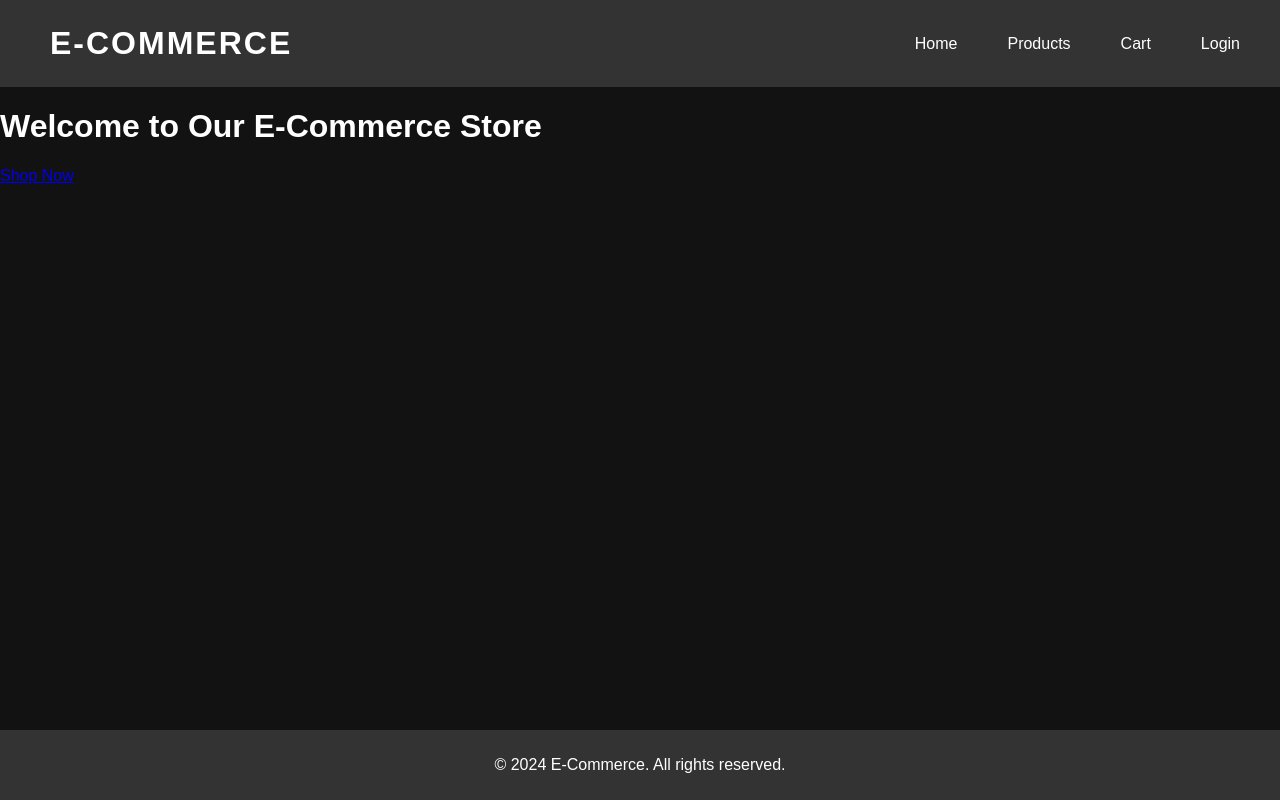
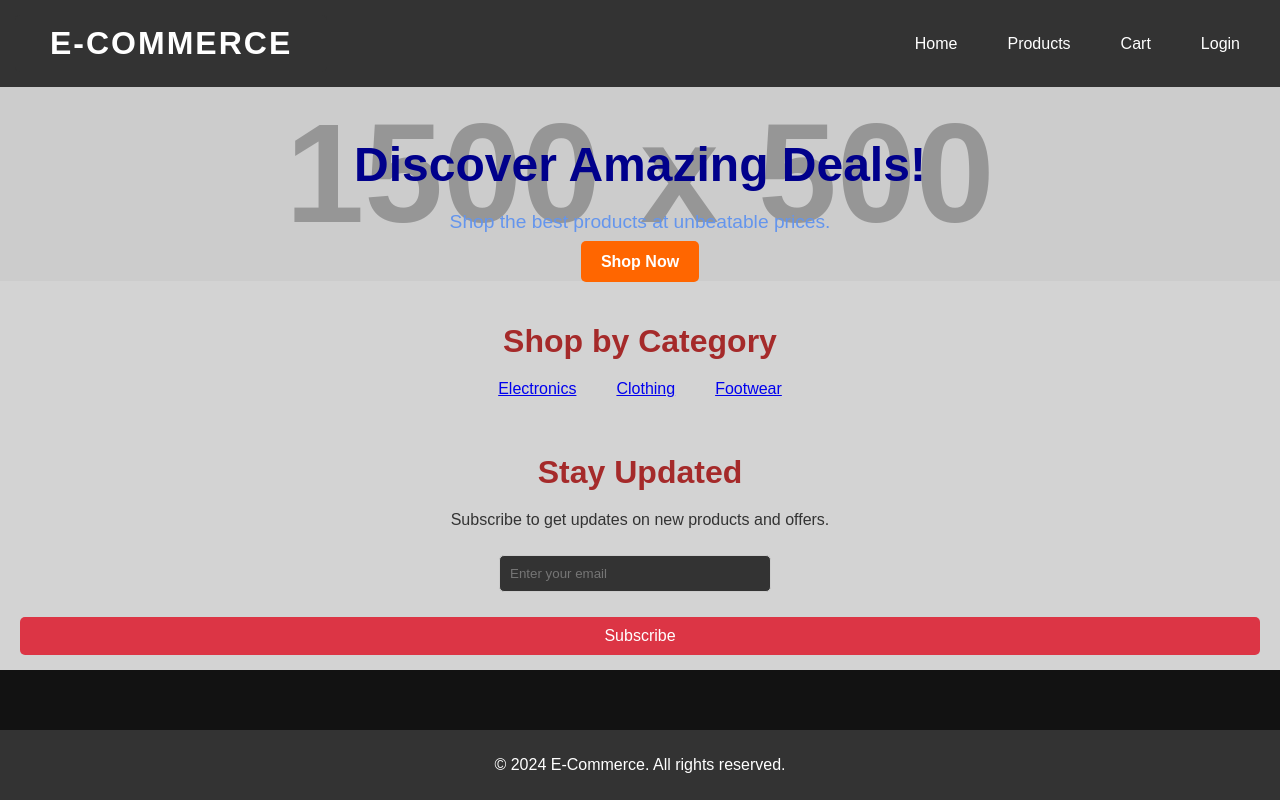
Before and after one commit to ashwini-karke/E-Commerce, a React (Vite) app in the folder e-commerce-frontend/: page / in a window 1280 px wide. Built offline with nearby package versions, Linux system fonts and the light colour scheme; the HTML template or start-up script is replaced by a standard one.

Commit message:
updated changes

```diff
--- a/e-commerce-frontend/src/components/Header.tsx
+++ b/e-commerce-frontend/src/components/Header.tsx
@@ -5,6 +5,7 @@ const Header: React.FC = () => {
   const token = localStorage.getItem("token");
   const user = localStorage.getItem("user");
   const parsedUser = user ? JSON.parse(user) : null;
+  const isAdmin = parsedUser?.isAdmin;
 
   return (
     <header className="header">
@@ -15,11 +16,13 @@ const Header: React.FC = () => {
         <ul>
           <li><Link to="/">Home</Link></li>
           <li><Link to="/products">Products</Link></li>
-          <li><Link to="/checkout">Cart</Link></li>
+
+          {/* Hide Cart if user is an Admin */}
+          {!isAdmin && <li><Link to="/checkout">Cart</Link></li>}
 
           {token && parsedUser ? (
             <li>
-              <Link to={parsedUser.isAdmin ? "/admin-profile" : "/user-profile"}>
+              <Link to={isAdmin ? "/admin-profile" : "/user-profile"}>
                 Profile
               </Link>
             </li>
--- a/e-commerce-frontend/src/components/LoginForm.tsx
+++ b/e-commerce-frontend/src/components/LoginForm.tsx
@@ -71,7 +71,7 @@ const LoginForm = () => {
               ? "Already have an account? "
               : "Don't have an account? "}
             <a
-              href="#"
+              href="/register"
               onClick={() => setIsRegistering(!isRegistering)}
               className="toggle-link"
             >
--- a/e-commerce-frontend/src/components/RegisterForm.tsx
+++ b/e-commerce-frontend/src/components/RegisterForm.tsx
@@ -1,49 +1,64 @@
-// src/components/Register.tsx
 import React, { useState } from "react";
 import { registerUser } from "../services/auth.service";
+import { useNavigate } from "react-router-dom";
 
 const RegisterForm = () => {
   const [name, setName] = useState("");
   const [email, setEmail] = useState("");
   const [password, setPassword] = useState("");
   const [errorMessage, setErrorMessage] = useState("");
+  const navigate = useNavigate();
 
   const handleRegister = async (e: React.FormEvent) => {
     e.preventDefault();
     try {
-      const result = await registerUser(name, email, password);
-      console.log("User registered:", result);
-      window.location.href = "/login"; // Redirect after successful registration
+      const response = await registerUser(name, email, password);
+      console.log("User registered:", response);
+      navigate("/login"); // Redirect to login page
     } catch (error) {
+      console.error("Registration error:", error);
       setErrorMessage("Error registering user.");
     }
   };
 
   return (
-    <div>
+    <div className="form-container">
+      <div className="form-content">
         <h2>Register</h2>
-      {errorMessage && <div>{errorMessage}</div>}
-      <form onSubmit={handleRegister}>
+        {errorMessage && <div className="error">{errorMessage}</div>}
+        <form onSubmit={handleRegister} className="form">
           <input
             type="text"
             placeholder="Full Name"
             value={name}
             onChange={(e) => setName(e.target.value)}
+            required
           />
           <input
             type="email"
             placeholder="Email"
             value={email}
             onChange={(e) => setEmail(e.target.value)}
+            required
           />
           <input
             type="password"
             placeholder="Password"
             value={password}
             onChange={(e) => setPassword(e.target.value)}
+            required
           />
           <button type="submit">Register</button>
         </form>
+        <div className="toggle-form">
+          <span>
+            Already have an account?{" "}
+            <a href="/login" className="toggle-link">
+              Login
+            </a>
+          </span>
+        </div>
+      </div>
     </div>
   );
 };
--- /dev/null
+++ b/e-commerce-frontend/src/pages/Home/index.css
@@ -0,0 +1,176 @@
+/* General Styles */
+.homepage {
+  font-family: Arial, sans-serif;
+  margin: 0;
+  padding: 0;
+  text-align: center;
+  background-color: lightgray;
+  color: #333;
+}
+
+/* Hero Section */
+.hero {
+  background: url("https://via.placeholder.com/1500x500") no-repeat center
+    center/cover;
+  color: white;
+  padding: 10px 20px;
+}
+
+.hero h1 {
+  font-size: 3rem;
+  margin-bottom: 10px;
+  color: darkblue;
+}
+
+.hero p {
+  font-size: 1.2rem;
+  color: cornflowerblue;
+  margin-bottom: 20px;
+}
+
+.btn {
+  background: #ff6600;
+  color: white;
+  padding: 12px 20px;
+  border-radius: 5px;
+  text-decoration: none;
+  font-weight: bold;
+}
+
+.btn:hover {
+  background: #e55b00;
+}
+
+/* Featured Products */
+.featured,
+.categories,
+.offers,
+.newsletter {
+  padding: 15px 20px;
+}
+
+.featured h2,
+.categories h2,
+.offers h2,
+.newsletter h2 {
+    font-size: 2rem;
+    color: brown;
+    margin-bottom: 20px;
+}
+
+.product-list {
+  display: flex;
+  justify-content: center;
+  flex-wrap: wrap;
+  gap: 20px;
+}
+
+.product {
+  background: white;
+  padding: 15px;
+  border-radius: 8px;
+  box-shadow: 0px 4px 8px rgba(0, 0, 0, 0.1);
+  width: 250px;
+}
+
+.product img {
+  max-width: 100%;
+  border-radius: 8px;
+}
+
+.product h3 {
+  font-size: 1.2rem;
+  margin: 10px 0;
+}
+
+.product p {
+  font-size: 1.1rem;
+  color: #ff6600;
+  font-weight: bold;
+}
+
+.product button {
+  background: #007bff;
+  color: white;
+  border: none;
+  padding: 10px;
+  border-radius: 5px;
+  cursor: pointer;
+}
+
+.product button:hover {
+  background: #0056b3;
+}
+
+/* Categories */
+.home-category-list {
+  display: flex;
+  align-items: center;
+  gap: 40px;
+  justify-content: center;
+}
+
+.category-list a {
+  background: #28a745;
+  color: white;
+  padding: 10px 15px;
+  border-radius: 5px;
+  text-decoration: none;
+}
+
+.category-list a:hover {
+  background: #218838;
+}
+
+/* Offers Section */
+.offers {
+  background: #ffebcc;
+}
+
+.offers p {
+  font-size: 1.2rem;
+  margin-bottom: 20px;
+}
+
+/* Newsletter Signup */
+.newsletter input {
+  padding: 10px;
+  width: 250px;
+  border: 1px solid #ccc;
+  border-radius: 5px;
+  margin-right: 10px;
+}
+
+.newsletter button {
+  background: #dc3545;
+  color: white;
+  border: none;
+  padding: 10px;
+  border-radius: 5px;
+  cursor: pointer;
+}
+
+.newsletter button:hover {
+  background: #c82333;
+}
+
+/* Responsive Design */
+@media (max-width: 768px) {
+  .hero h1 {
+    font-size: 2.5rem;
+  }
+
+  .product-list {
+    flex-direction: column;
+    align-items: center;
+  }
+
+  .category-list {
+    flex-direction: column;
+  }
+
+  .newsletter input {
+    width: 100%;
+    margin-bottom: 10px;
+  }
+}
--- a/e-commerce-frontend/src/pages/Home/index.tsx
+++ b/e-commerce-frontend/src/pages/Home/index.tsx
@@ -1,13 +1,36 @@
 import React from "react";
 import { Link } from "react-router-dom";
+import "./index.css";
 
-const Home: React.FC = () => {
+const HomePage: React.FC = () => {
   return (
-    <div>
-      <h1>Welcome to Our E-Commerce Store</h1>
-      <Link to="/products">Shop Now</Link>
+    <div className="homepage">
+      {/* Hero Section */}
+      <section className="hero">
+        <h1>Discover Amazing Deals!</h1>
+        <p>Shop the best products at unbeatable prices.</p>
+        <Link to="/products" className="btn">Shop Now</Link>
+      </section>
+
+      {/* Categories Section */}
+      <section className="categories">
+        <h2>Shop by Category</h2>
+        <div className="home-category-list">
+          <Link to="/products?category=electronics">Electronics</Link>
+          <Link to="/products?category=clothing">Clothing</Link>
+          <Link to="/products?category=footwear">Footwear</Link>
+        </div>
+      </section>
+
+      {/* Newsletter Signup */}
+      <section className="newsletter">
+        <h2>Stay Updated</h2>
+        <p>Subscribe to get updates on new products and offers.</p>
+        <input type="email" placeholder="Enter your email" />
+        <button>Subscribe</button>
+      </section>
     </div>
   );
 };
 
-export default Home;
+export default HomePage;
--- a/e-commerce-frontend/src/pages/ProductList/index.css
+++ b/e-commerce-frontend/src/pages/ProductList/index.css
@@ -23,15 +23,17 @@
 .category-list {
   list-style: none;
   display: flex;
+  flex-wrap: wrap;
   align-items: center;
+  justify-content: center;
 }
 
 .category-item {
-  font-size: 20px;
-  font-weight: 800;
+  font-size: 25px;
+  font-weight: 900;
   color: #007bff;
   margin-bottom: 5px;
-  padding: 50px;
+  padding: 60px;
   border: 1px solid;
 }
 
--- /dev/null
+++ b/e-commerce-frontend/src/pages/Register/index.css
@@ -0,0 +1,93 @@
+/* Login.css */
+body {
+    font-family: 'Arial', sans-serif;
+    margin: 0;
+    padding: 0;
+    background-color: #121212;
+    color: #fff;
+  }
+
+  .form-container {
+    display: flex;
+    justify-content: center;
+    align-items: flex-start;
+    height: 100%;
+    background-color: #121212;
+    padding-top: 5%;
+  }
+
+  .form-content {
+    background-color: #1e1e1e;
+    padding: 40px;
+    border-radius: 10px;
+    box-shadow: 0 4px 8px rgba(0, 0, 0, 0.5);
+    width: 300px;
+    text-align: center;
+  }
+
+  h2 {
+    color: #fff;
+    margin-bottom: 20px;
+  }
+
+  input {
+    width: 91%;
+    padding: 12px;
+    margin: 10px 0;
+    border-radius: 5px;
+    border: 1px solid #333;
+    background-color: #333;
+    color: #fff;
+  }
+
+
+  textarea {
+    width: 93%;
+    padding: 10px 0px 0px 10px;
+    margin: 10px 0;
+    border-radius: 5px;
+    border: 1px solid #333;
+    background-color: #333;
+    color: #fff;
+  }
+
+  input:focus {
+    outline: none;
+    border-color: #6200ea;
+    background-color: #444;
+  }
+
+  button {
+    width: 100%;
+    padding: 12px;
+    margin-top: 15px;
+    border-radius: 5px;
+    background-color: #6200ea;
+    color: #fff;
+    border: none;
+    cursor: pointer;
+    font-size: 16px;
+  }
+
+  button:hover {
+    background-color: #3700b3;
+  }
+
+  .error {
+    color: #f44336;
+    margin-bottom: 10px;
+  }
+
+  .toggle-form {
+    margin-top: 15px;
+    color: #aaa;
+  }
+
+  .toggle-link {
+    color: #6200ea;
+    text-decoration: none;
+  }
+
+  .toggle-link:hover {
+    text-decoration: underline;
+  }
```
Also changed, not shown: 1 other file (tests, documents, lock files or other folders). Lines whose indentation alone changed are shown as unchanged.
